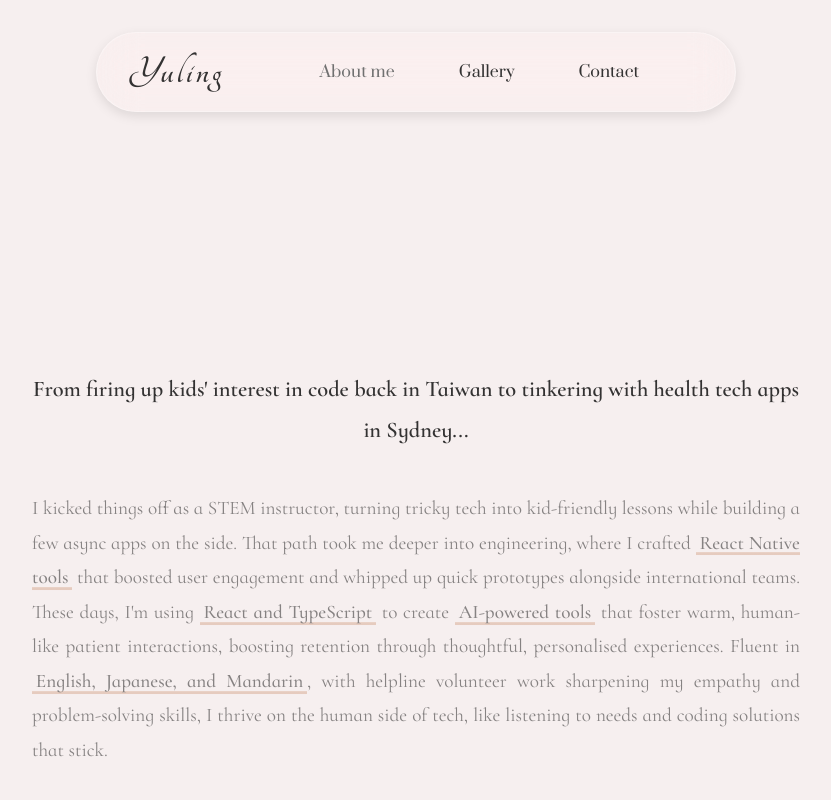
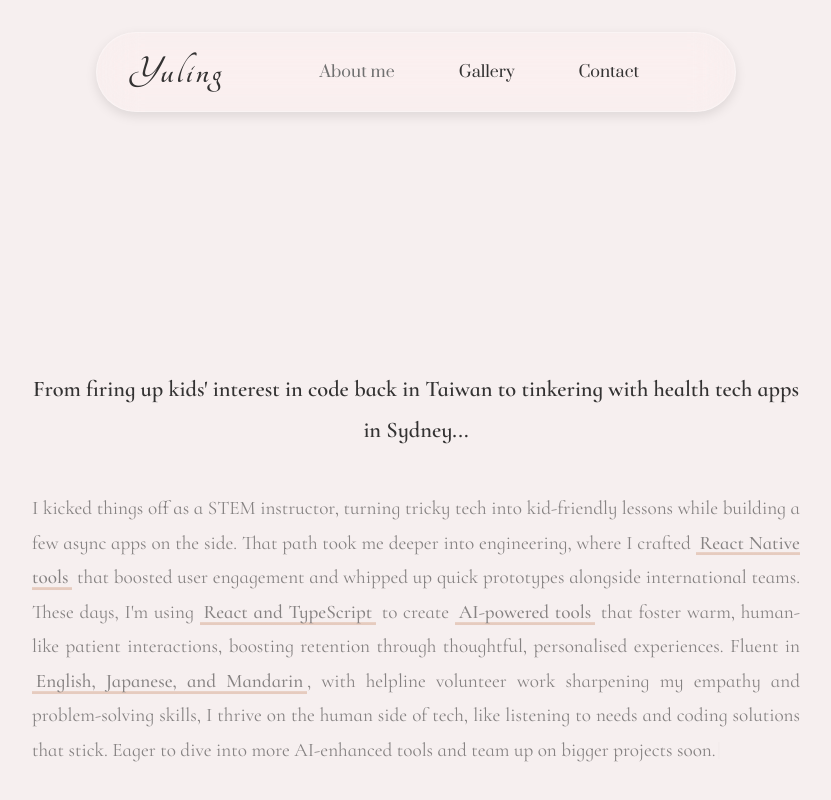
Before and after one commit to Summerflowerling/Summerflowerling.github.io, a React (Vite) app: page / in a window 1280 px wide. Shown: the top 800 px of the page, without its empty margins (224-1055 px from the left). Built offline with nearby package versions, Linux system fonts and the light colour scheme.

Commit message:
fix: remove the last words typing effect

```diff
--- a/src/components/StorySection.tsx
+++ b/src/components/StorySection.tsx
@@ -7,9 +7,9 @@ import TypewriterText from './TypeWriterText';
 const StorySection = () => {
   const storyRef = useRef<HTMLDivElement>(null);
   const restOfStoryRef = useRef<HTMLDivElement>(null);
-  const [phase, setPhase] = useState<
-    'firstSentence' | 'restOfStory' | 'lastWords'
-  >('firstSentence');
+  const [phase, setPhase] = useState<'firstSentence' | 'restOfStory'>(
+    'firstSentence',
+  );
 
   const storyInView = useInView(storyRef, { amount: 0.3, once: true });
 
@@ -27,7 +27,6 @@ const StorySection = () => {
     visible: { opacity: 1, y: 0, transition: { duration: 1, ease: 'easeOut' } },
   };
 
-  // Text highlighting with regex for dynamic phrase emphasis
   const getHighlightedText = (text: string) => {
     let result = text;
     storyContent.keyPhrases.forEach((phrase) => {
@@ -86,27 +85,14 @@ const StorySection = () => {
                   __html: getHighlightedText(storyContent.restOfStory),
                 }}
               />
-              {phase === 'lastWords' && (
-                <TypewriterText
-                  text={storyContent.lastWords}
-                  speed={80}
-                  start={true}
-                />
-              )}
-              {phase === 'restOfStory' && (
-                <motion.span
-                  initial={{ opacity: 0 }}
-                  animate={{ opacity: 1 }}
-                  transition={{ delay: 0.5 }}
-                  onAnimationComplete={() => {
-                    setTimeout(() => {
-                      setPhase('lastWords');
-                    }, 500);
-                  }}
-                >
-                  {/* Empty span to trigger the delay */}
-                </motion.span>
-              )}
+              <span> {storyContent.lastWords}</span>
+              <motion.span
+                className={styles.cursor}
+                animate={{ opacity: [1, 0, 1] }}
+                transition={{ repeat: Infinity, duration: 1 }}
+              >
+                |
+              </motion.span>
             </p>
           </motion.div>
         )}
```
